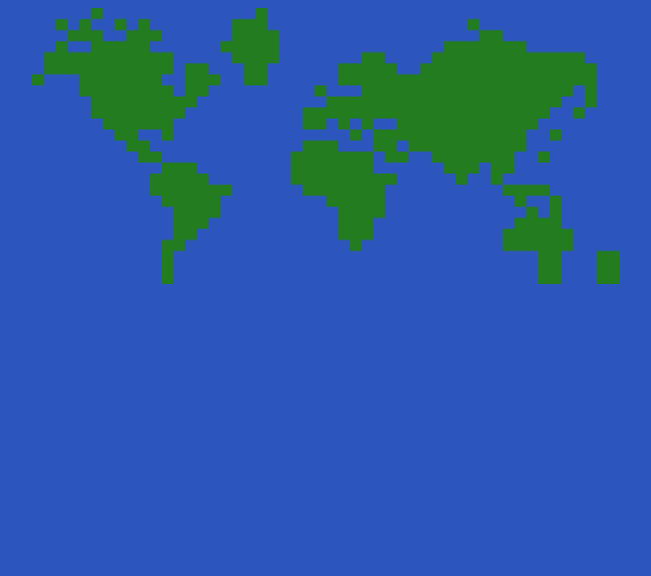
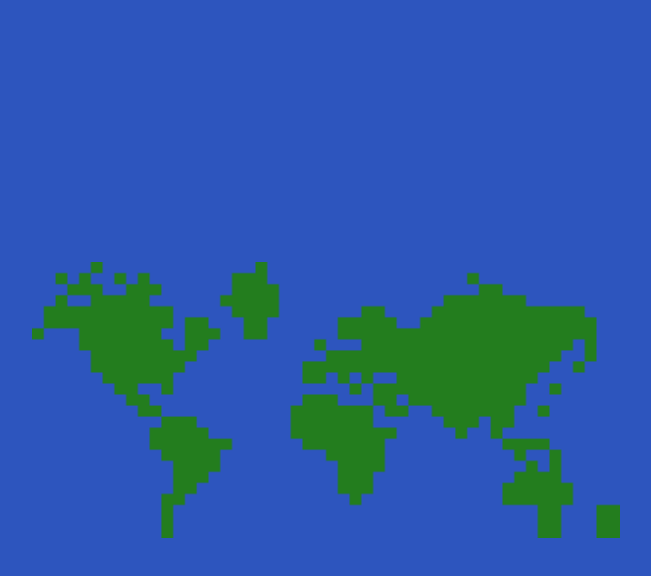
Before and after one commit to borkode/plague, a plain HTML site: page index.html in a window 1280 px wide. Shown: the whole page, without its empty margins (314-965 px from the left). Drawn offline with Linux system fonts and the light colour scheme.

Commit message:
Update styles.css
Vertically aligns the Canvas now, aesthetic/visual imrpovemnt

```diff
--- a/styles.css
+++ b/styles.css
@@ -3,13 +3,11 @@ canvas{
     height:276px;
 }
 
-html{
+body{
     background-color:#2D55BE;
-    display:flex;
-    align-items:center;
-    flex-direction:column;
-    justify-content:center;
     overflow-x:hidden;
     overflow-y:hidden;
-    vertical-align:middle;
+    display: flex;
+    align-items: center;
+    justify-content:center;
 }
```
